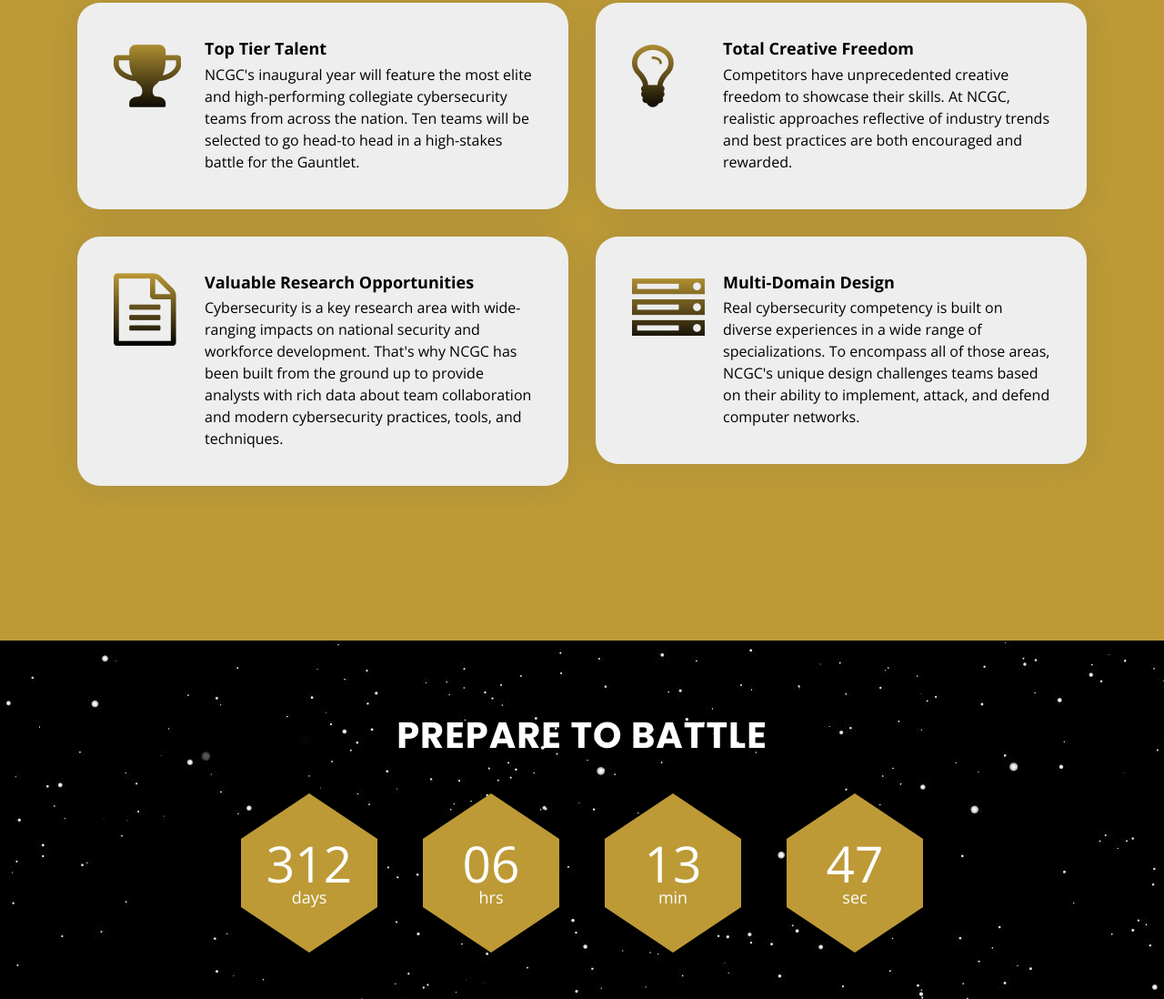
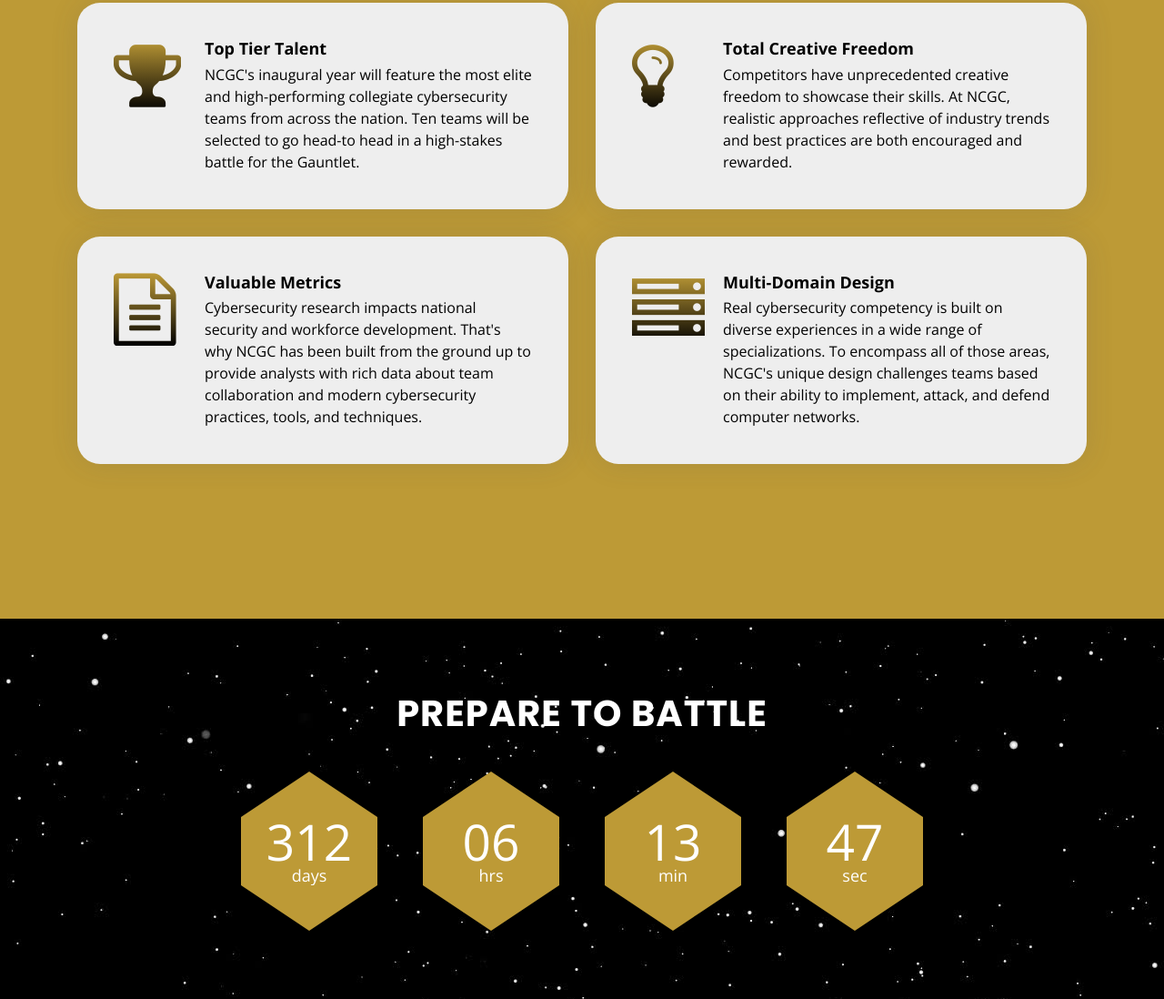
Before and after one commit to nationalcgc/ncgc.io, a plain HTML site: page index.html in a window 1280 px wide. Shown: the part 1030-2128 px from the top of the page at 91% size. Drawn offline with nearby package versions, Linux system fonts and the light colour scheme.

Commit message:
Update copy

```diff
--- a/index.html
+++ b/index.html
@@ -107,8 +107,8 @@
 						<div class="col-lg-6">
 							<div class="box wow fadeInLeft">
 								<div class="icon"><i class="fa fa-file-text-o"></i></div>
-								<h4 class="title"><a href="">Valuable Research Opportunities</a></h4>
-								<p class="description">Cybersecurity is a key research area with wide-ranging impacts on national security and workforce development. That's why NCGC has been built from the ground up to provide analysts with rich data about team
+								<h4 class="title"><a href="">Valuable Metrics</a></h4>
+								<p class="description">Cybersecurity research impacts national security and workforce development. That's why NCGC has been built from the ground up to provide analysts with rich data about team
 									collaboration and modern cybersecurity practices, tools, and techniques.</p>
 							</div>
 						</div>
```
